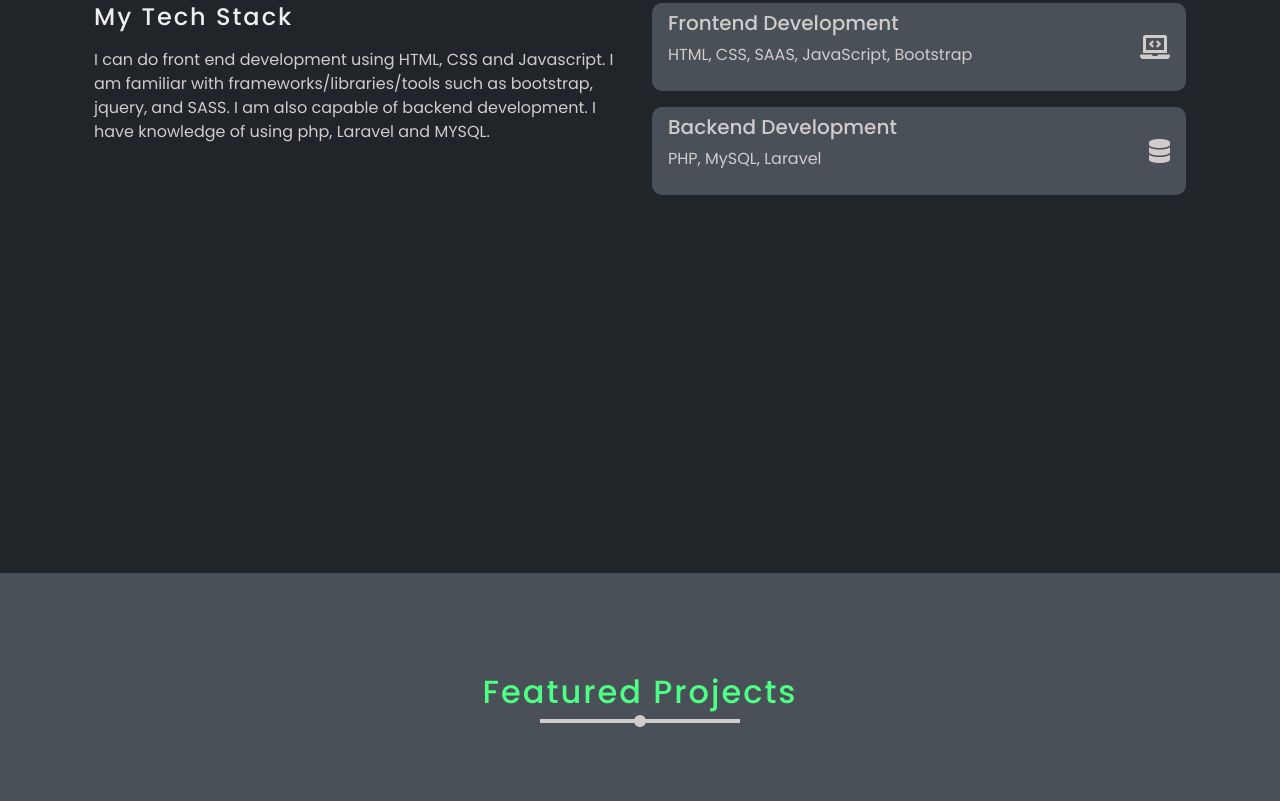
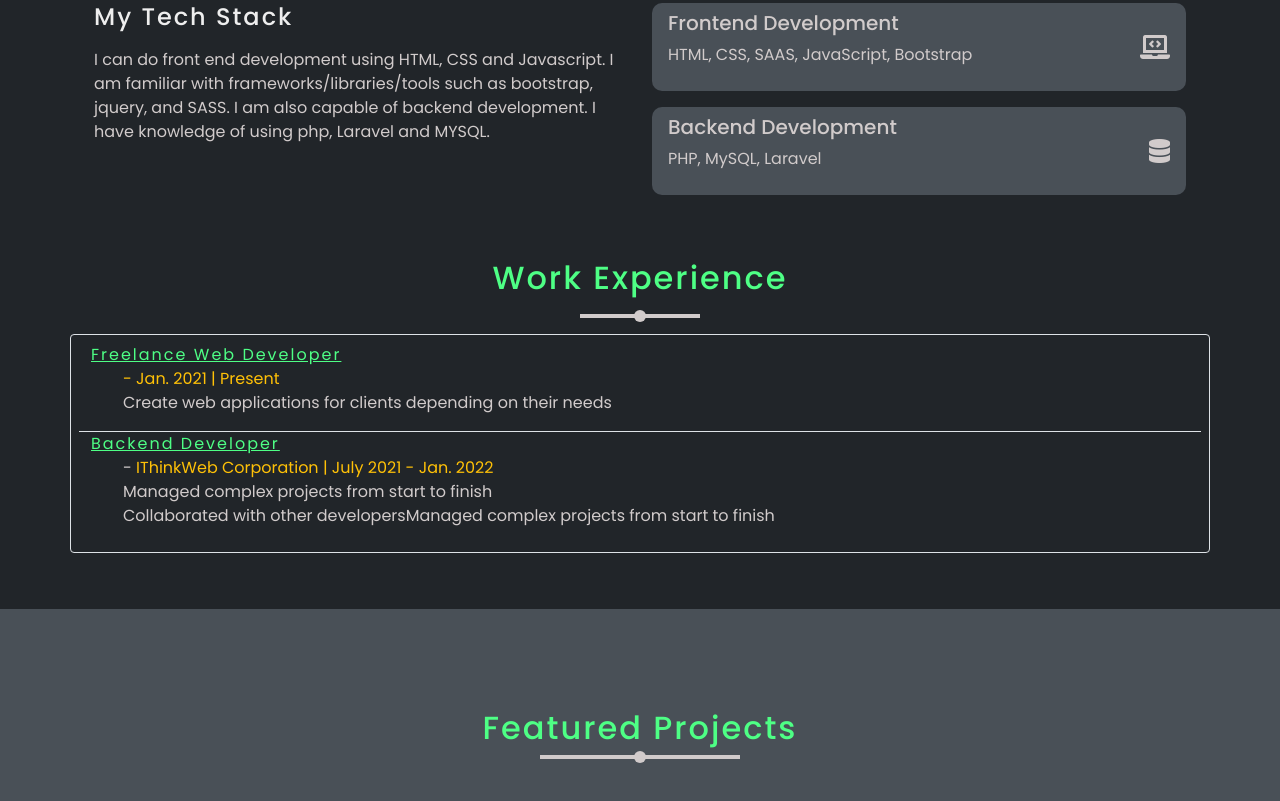
Before and after one commit to wendell1101/wendell1101.github.io, a plain HTML site: page index.html in a window 1280 px wide. Shown: the part 1760-2561 px from the top of the page. Drawn offline with nearby package versions, Linux system fonts and the light colour scheme; files whose address does not match are found by name.

Commit message:
Added working experience

```diff
--- a/index.html
+++ b/index.html
@@ -107,7 +107,7 @@
             </div>
         </div>
         <!--services section-->
-        <div class="services" id="services">
+        <div class="services pb-5" id="services">
             <div class="container">
                 <div class="row justify-content-center">
                     <div class="col-12 mb-2">
@@ -141,6 +141,40 @@
                                 </div>
                                 <i class="service-icon fas fa-database"></i>
                             </div>
+                        </div>
+                    </div>
+
+                    <div class="col-12 mb-2 mt-5">
+                        <h2 class="text-header text-center mb-3" data-aos="fade-down">Work Experience</h2>
+                        <div class="col-12 mb-3" data-aos="fade-in">
+                            <div class="line-container about-line">
+                                <div class="line"></div>
+                                <div class="circle"></div>
+                            </div>
+                        </div>
+                        <div class="row justify-content-center border p-2 rounded">
+                            <div class="col-md-12 border-bottom" data-aos="fade-up">
+                                <p class=" text-header"><u>Freelance Web Developer</u></p>
+                                <ul>
+                                    <li class="text-warning">- Jan. 2021 | Present</li>
+                                    <li>Create web applications for clients depending on their needs</li>
+                                </ul>
+
+                            </div>
+                            <div class="col-md-12" data-aos="fade-up">
+                                <p class=" text-header"><u>Backend Developer</u></p>
+                                <ul>
+                                    <li>- <span class="text-warning">
+                                        IThinkWeb Corporation | July 2021 - Jan. 2022
+                                    </span> </li>
+                                    <li>Managed complex projects from start to finish
+                                        <li>
+                                            <li>Collaborated with other developersManaged complex projects from start to finish
+                                                <li>
+                                </ul>
+
+                            </div>
+
                         </div>
                     </div>
                 </div>
```
